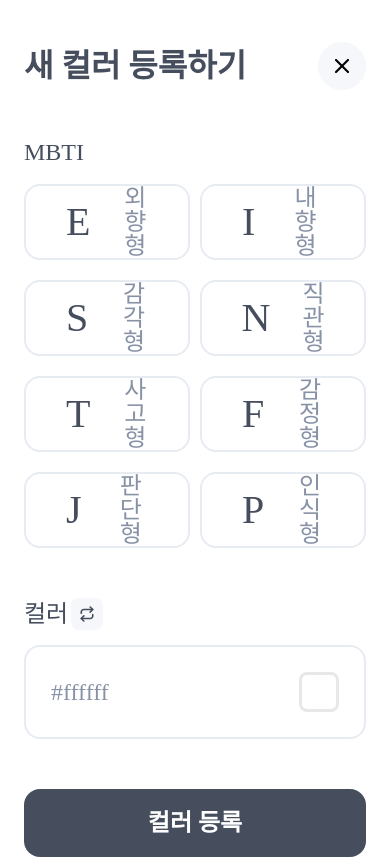
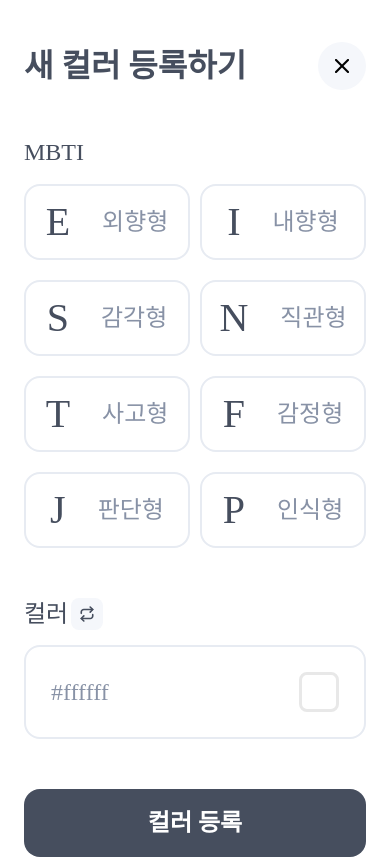
Before and after one commit to gibeom0218/mbticolor, a React (Create React App) app: page /assignColor in a window 390 px wide. Built offline with nearby package versions, Linux system fonts and the light colour scheme.

Commit message:
feat : 모바일 환경에서의 폰트 사이즈 조절 및 패딩 조절

```diff
--- a/src/components/Header.tsx
+++ b/src/components/Header.tsx
@@ -9,7 +9,7 @@ const Header = () => {
   };
 
   return (
-    <header className="flex w-[100%] flex-col h-[150px] self-stretch rounded-[32px] justify-center items-center bg-[#F5F7FB] gap-2 tablet:w-[350px]">
+    <header className="flex py-4 w-[100%] flex-col h-[150px] self-stretch rounded-[32px] justify-center items-center bg-[#F5F7FB] gap-2 tablet:w-[350px]">
       <p className="text-[#464E5E] text-right text-[24px] font-normal">MBTI별</p>
       <p className="text-[#464E5E] text-right text-[24px] font-bold">좋아하는 컬러</p>
       <select
--- a/src/components/MbtiSelectContent.tsx
+++ b/src/components/MbtiSelectContent.tsx
@@ -42,7 +42,7 @@ const MbtiSelectContent = ({ mbti }: MbtiSelectContentProps) => {
               key={item.type}
               type="button"
               onClick={() => handleSelect(category.category as keyof MbtiOptions, item.type)}
-              className={`flex rounded-[16px] border-[2px] border-solid h-[76px] py-[14px] px-[40px] justify-center items-center gap-[32px] hover:bg-[#F5F7FB]
+              className={`flex rounded-[16px] border-[2px] border-solid h-[76px] py-[14px] px-[10px] tablet:px-[40px] justify-center items-center gap-[32px] hover:bg-[#F5F7FB]
                 ${
                   selectedOptions[category.category as keyof MbtiOptions] === item.type
                     ? 'bg-[#464E5E] border-[#464E5E] ' // 선택된 항목 스타일
```
